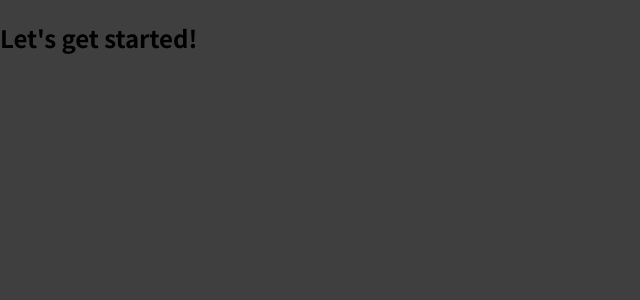
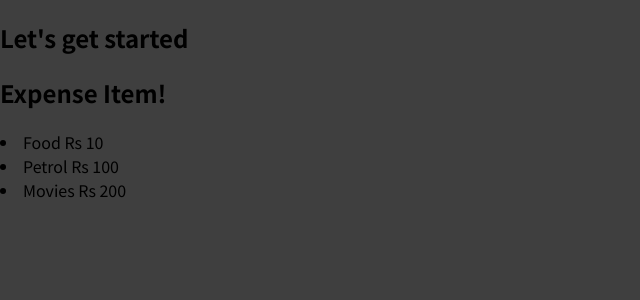
Before and after one commit to ShivpujanKr-NITJsr/ReactProjectCompleteGuide, a JavaScript app: page / in a window 1280 px wide. Shown: the top 300 px of the page, without its empty margins (0-640 px from the left). Built offline with nearby package versions, Linux system fonts and the light colour scheme.

Commit message:
added hard coded data in components and one new file of components to separate from main App file

```diff
--- a/src/App.js
+++ b/src/App.js
@@ -1,7 +1,11 @@
+import ExpenseItem from "./components/ExpenseItem";
 function App() {
   return (
     <div>
-      <h2>Let's get started!</h2>
+
+      <h2>Let's get started</h2>
+
+      <ExpenseItem></ExpenseItem>
     </div>
   );
 }
--- /dev/null
+++ b/src/components/ExpenseItem.js
@@ -0,0 +1,14 @@
+
+function ExpenseItem() {
+    return <div><h2>
+        Expense Item!
+    </h2>
+        <li>Food Rs 10</li>
+
+        <li>Petrol Rs 100</li>
+
+        <li>Movies Rs 200</li>
+    </div>
+}
+
+export default ExpenseItem;
```
